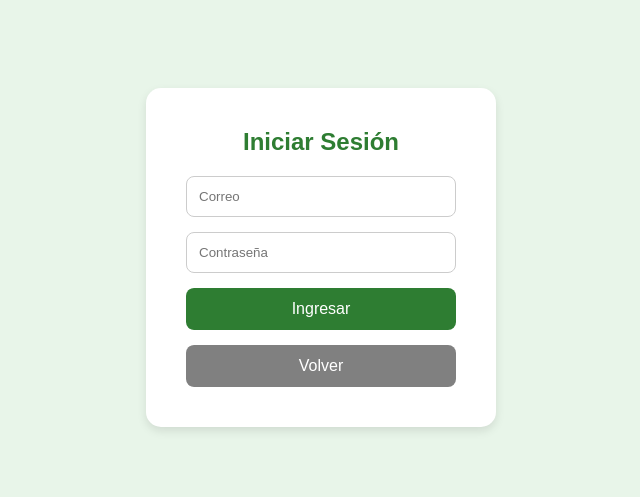
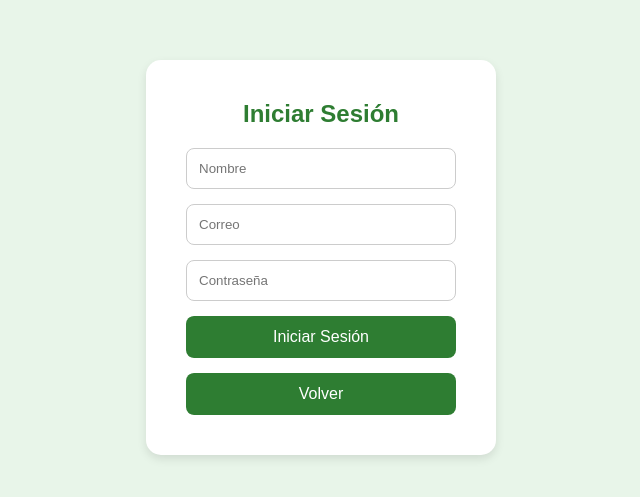
Before and after one commit to DaxterMcPain/proyecto, a React (Vite) app in the folder projectoweb/: page /login in a window 1280 px wide. Shown: the part 143-640 px from the top of the page, without its empty margins (319-959 px from the left). Built offline with nearby package versions, Linux system fonts and the light colour scheme.

Commit message:
Agregando pagina Perfil y actualizando Login

```diff
--- a/projectoweb/src/App.jsx
+++ b/projectoweb/src/App.jsx
@@ -2,16 +2,16 @@ import { Routes, Route } from "react-router-dom";
 
 import Catalog from "./pages/Catalog";
 import Login from "./pages/Login";
-import Register from "./pages/Register";
 import ProductForm from "./pages/ProductForm";
+import Perfil from "./pages/Perfil";
 
 function App() {
     return (
         <Routes>
             <Route path="/" element={<Catalog />} />
             <Route path="/login" element={<Login />} />
-            <Route path="/register" element={<Register />} />
             <Route path="/products" element={<ProductForm />} />
+            <Route path="/perfil" element={<Perfil />} />
         </Routes>
     );
 }
--- a/projectoweb/src/pages/Catalog.jsx
+++ b/projectoweb/src/pages/Catalog.jsx
@@ -53,7 +53,6 @@ function Catalog() {
                 <div className="nav-links">
                     <Link to="/products">Gestionar Productos</Link>
                     <Link to="/login">Iniciar Sesión</Link>
-                    <Link to="/register">Registrarse</Link>
                 </div>
             </nav>
 
--- a/projectoweb/src/pages/Login.jsx
+++ b/projectoweb/src/pages/Login.jsx
@@ -1,26 +1,62 @@
+import { useState } from "react";
+import { useNavigate } from "react-router-dom";
 import { Link } from "react-router-dom";
+function Login() {
+    const navigate = useNavigate();
 
-function Login() {
+    const [name, setName] = useState("");
+    const [email, setEmail] = useState("");
+    const [password, setPassword] = useState("");
+
+    const handleLogin = (e) => {
+        e.preventDefault();
+
+        navigate("/perfil", {
+            state: {
+                name,
+                email,
+                password
+            }
+        });
+    };
+
     return (
         <div className="home">
             <div className="card">
                 <h2>Iniciar Sesión</h2>
 
-                <form className="form">
-                    <input type="email" placeholder="Correo" />
+                <form className="form" onSubmit={handleLogin}>
 
-                    <input type="password" placeholder="Contraseña" />
+                    <input
+                        type="text"
+                        placeholder="Nombre"
+                        value={name}
+                        onChange={(e) => setName(e.target.value)}
+                    />
+
+                    <input
+                        type="email"
+                        placeholder="Correo"
+                        value={email}
+                        onChange={(e) => setEmail(e.target.value)}
+                    />
+
+                    <input
+                        type="password"
+                        placeholder="Contraseña"
+                        value={password}
+                        onChange={(e) => setPassword(e.target.value)}
+                    />
 
                     <button type="submit">
-                        Ingresar
+                        Iniciar Sesión
                     </button>
+
+                    <Link to="/">
+                        <button>Volver</button>
+                    </Link>
+
                 </form>
-
-                <Link to="/">
-                    <button className="back">
-                        Volver
-                    </button>
-                </Link>
             </div>
         </div>
     );
--- /dev/null
+++ b/projectoweb/src/pages/Perfil.jsx
@@ -0,0 +1,21 @@
+import { useLocation } from "react-router-dom";
+
+function Perfil() {
+    const location = useLocation();
+
+    const usuario = location.state;
+
+    return (
+        <div className="home">
+            <div className="card">
+                <h2>Perfil de Usuario</h2>
+
+                <p><strong>Nombre:</strong> {usuario?.name}</p>
+                <p><strong>Correo:</strong> {usuario?.email}</p>
+                <p><strong>Contraseña:</strong> {usuario?.password}</p>
+            </div>
+        </div>
+    );
+}
+
+export default Perfil;
--- a/projectoweb/src/pages/Register.jsx
+++ /dev/null
@@ -1,31 +0,0 @@
-import { Link } from "react-router-dom";
-
-function Register() {
-    return (
-        <div className="home">
-            <div className="card">
-                <h2>Registro</h2>
-
-                <form className="form">
-                    <input type="text" placeholder="Nombre" />
-
-                    <input type="email" placeholder="Correo" />
-
-                    <input type="password" placeholder="Contraseña" />
-
-                    <button type="submit">
-                        Registrarse
-                    </button>
-                </form>
-
-                <Link to="/">
-                    <button className="back">
-                        Volver
-                    </button>
-                </Link>
-            </div>
-        </div>
-    );
-}
-
-export default Register;
```
